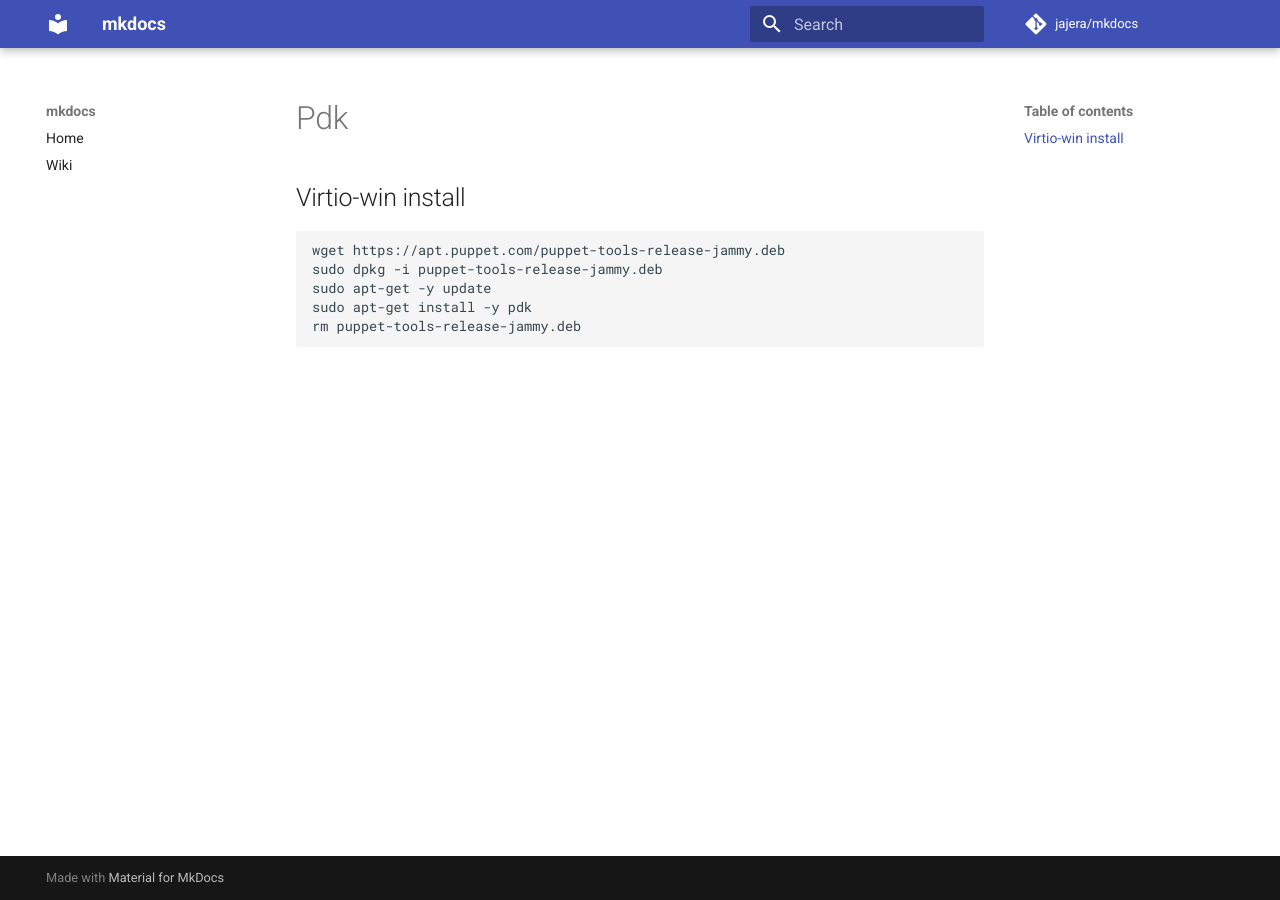
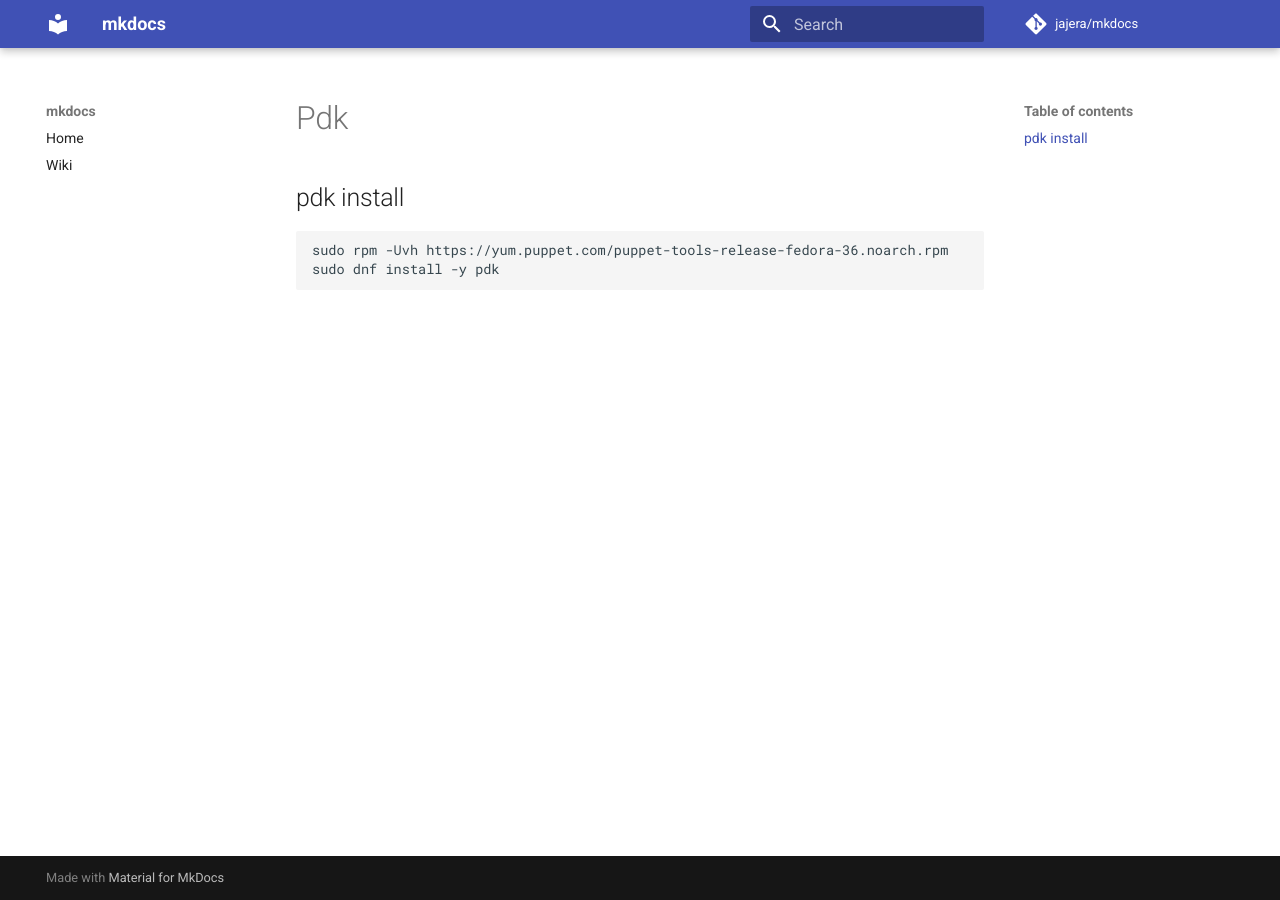
Before and after one commit to jajera/mkdocs, an MkDocs documentation site: the page built from docs/wiki/ubuntu/pdk.md, in a window 1280 px wide. Built offline with MkDocs 1.6.1 and Material for MkDocs 9.7.7, drawn with Linux system fonts in a browser that asks for light colours; comment, search, counter and statistics services are not loaded.

Commit message:
initial commit
upload files

````diff
--- a/docs/wiki/ubuntu/pdk.md
+++ b/docs/wiki/ubuntu/pdk.md
@@ -1,8 +1,7 @@
-## Virtio-win install
+## pdk install
 ```
-wget https://apt.puppet.com/puppet-tools-release-jammy.deb
-sudo dpkg -i puppet-tools-release-jammy.deb
-sudo apt-get -y update
-sudo apt-get install -y pdk
-rm puppet-tools-release-jammy.deb
+sudo rpm -Uvh https://yum.puppet.com/puppet-tools-release-fedora-36.noarch.rpm
+sudo dnf install -y pdk
 ```
+
+<!-- pdk install ubuntu -->
````
Also changed, not shown: docs/wiki/fedora/packer.md (+3 -1 lines), docs/wiki/fedora/virtio-win.md (+3 -1 lines).
